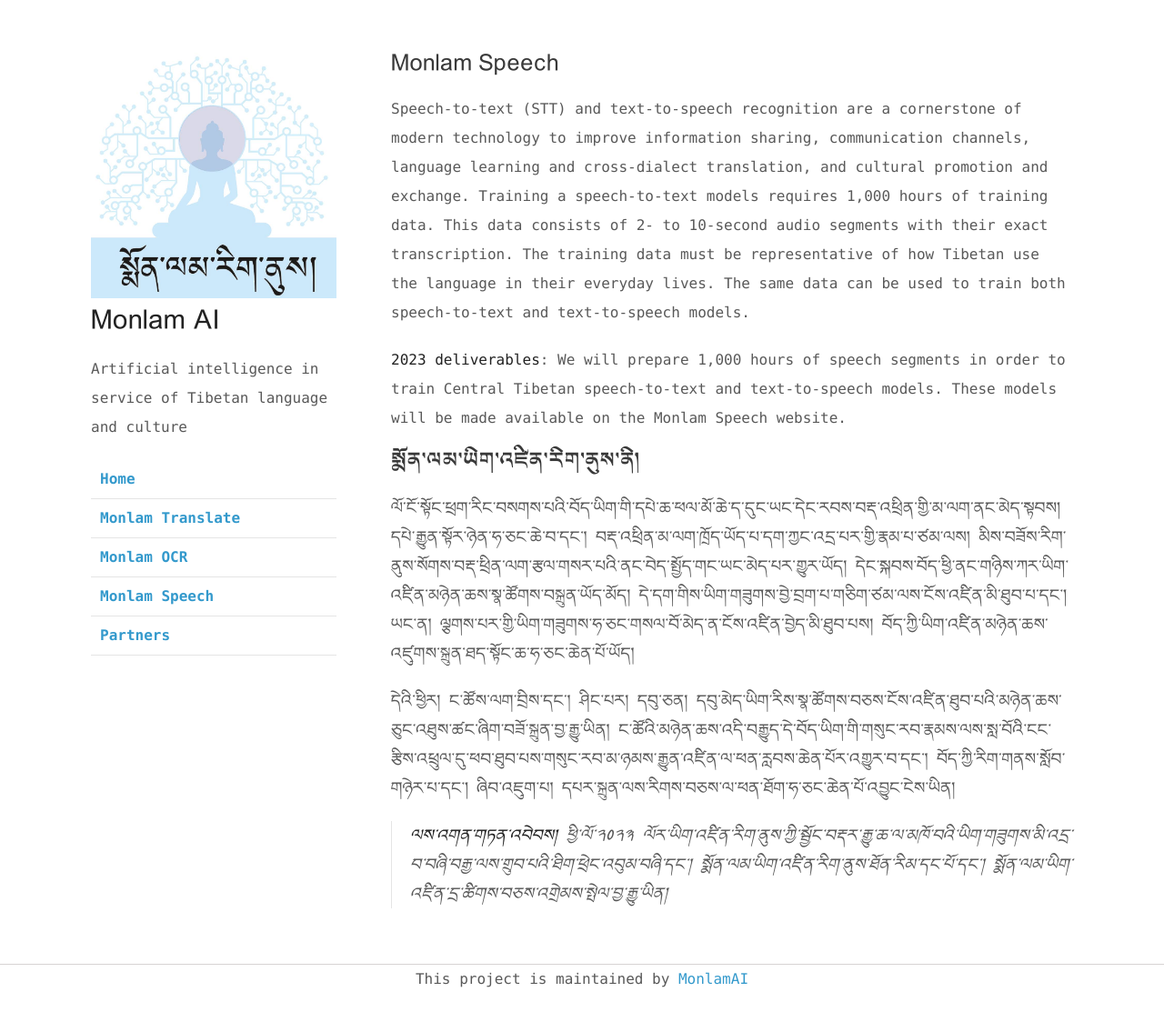
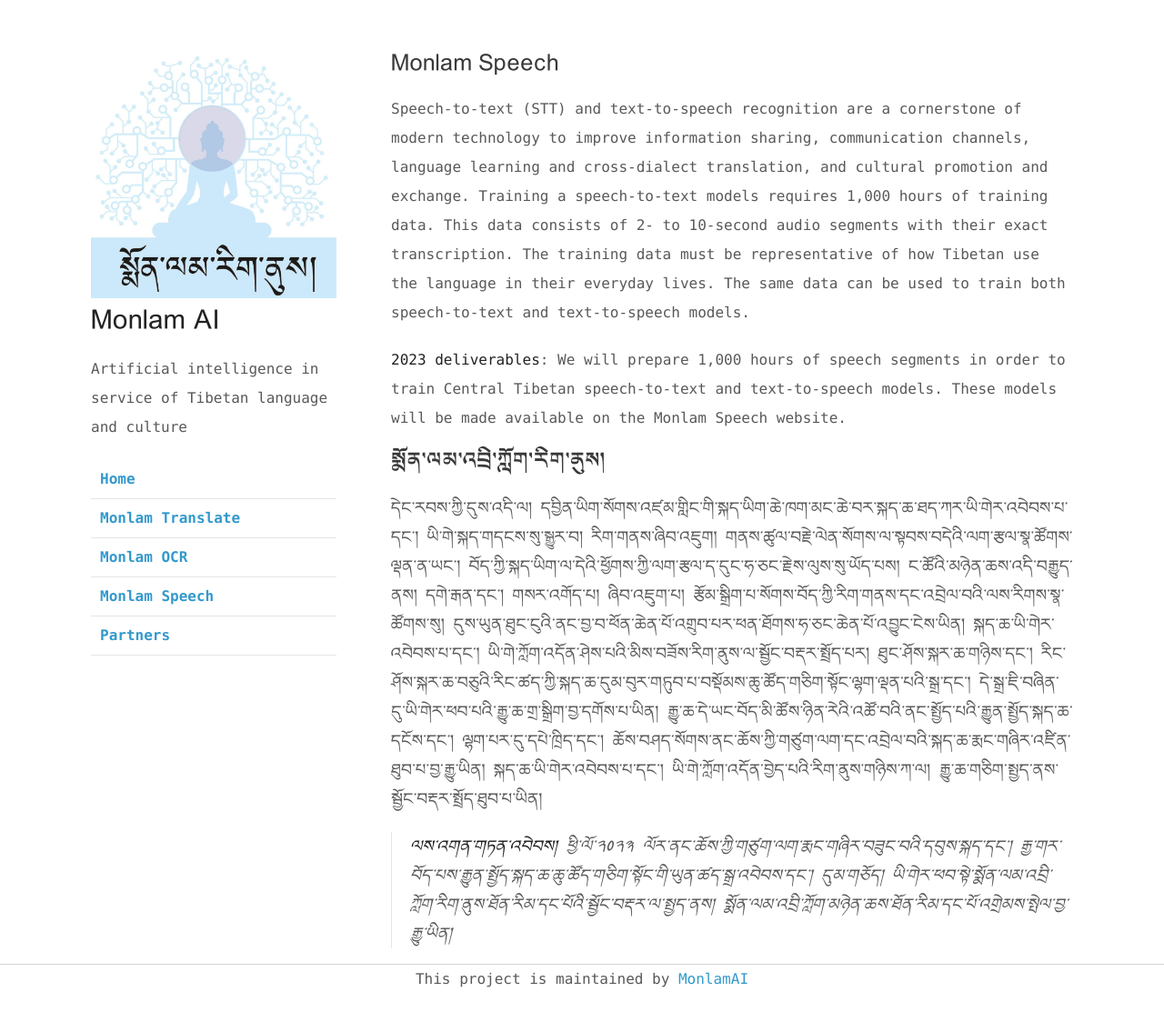
Before and after one commit to MonlamAI/monlam.ai, a Jekyll site: the page built from stt.md, in a window 1280 px wide and 1113 px high. Shown: the whole window at 91% size. Built offline with Jekyll 4.4.1, drawn with Linux system fonts in a browser that asks for light colours; our own code applies the rules of GitHub Pages for plain Markdown files.

Commit message:
Update stt.md

```diff
--- a/stt.md
+++ b/stt.md
@@ -4,10 +4,10 @@
 
 **2023 deliverables**: We will prepare 1,000 hours of speech segments in order to train Central Tibetan speech-to-text and text-to-speech models. These models will be made available on the Monlam Speech website.
 
-## སྨོན་ལམ་ཡིག་འཛིན་རིག་ནུས་ནི།
+## སྨོན་ལམ་འབྲི་ཀློག་རིག་ནུས།
 
-ལོ་ངོ་སྟོང་ཕྲག་རིང་བསགས་པའི་བོད་ཡིག་གི་དཔེ་ཆ་ཕལ་མོ་ཆེ་ད་དུང་ཡང་དེང་རབས་བརྡ་འཕྲིན་གྱི་མ་ལག་ནང་མེད་སྟབས། དཔེ་རྒྱུན་སྟོར་ཉེན་ཧ་ཅང་ཆེ་བ་དང་། བརྡ་འཕྲིན་མ་ལག་ཁྲོད་ཡོད་པ་དག་ཀྱང་འདྲ་པར་གྱི་རྣམ་པ་ཙམ་ལས། མིས་བཟོས་རིག་ནུས་སོགས་བརྡ་ཕྲིན་ལག་རྩལ་གསར་པའི་ནང་བེད་སྤྱོད་གང་ཡང་མེད་པར་གྱུར་ཡོད། དེང་སྐབས་བོད་ཕྱི་ནང་གཉིས་ཀར་ཡིག་འཛིན་མཉེན་ཆས་སྣ་ཚོགས་བསྐྲུན་ཡོད་མོད། དེ་དག་གིས་ཡིག་གཟུགས་བྱེ་བྲག་པ་གཅིག་ཙམ་ལས་ངོས་འཛིན་མི་ཐུབ་པ་དང་། ཡང་ན། ལྕགས་པར་གྱི་ཡིག་གཟུགས་ཧ་ཅང་གསལ་བོ་མེད་ན་ངོས་འཛིན་བྱེད་མི་ཐུབ་པས། བོད་ཀྱི་ཡིག་འཛིན་མཉེན་ཆས་འཛུགས་སྐྲུན་ཐད་སྟོང་ཆ་ཧ་ཅང་ཆེན་པོ་ཡོད།
+དེང་རབས་ཀྱི་དུས་འདི་ལ། དབྱིན་ཡིག་སོགས་འཛམ་གླིང་གི་སྐད་ཡིག་ཆེ་ཁག་མང་ཆེ་བར་སྐད་ཆ་ཐད་ཀར་ཡི་གེར་འབེབས་པ་དང་། ཡི་གེ་སྐད་གདངས་སུ་སྒྱུར་བ། རིག་གནས་ཞིབ་འཇུག། གནས་ཚུལ་བརྗེ་ལེན་སོགས་ལ་སྟབས་བདེའི་ལག་རྩལ་སྣ་ཚོགས་ལྡན་ན་ཡང་། བོད་ཀྱི་སྐད་ཡིག་ལ་དེའི་ཕྱོགས་ཀྱི་ལག་རྩལ་ད་དུང་ཧ་ཅང་རྗེས་ལུས་སུ་ཡོད་པས། ང་ཚོའི་མཉེན་ཆས་འདི་བརྒྱུད་ནས། དགེ་རྒན་དང་། གསར་འགོད་པ། ཞིབ་འཇུག་པ། རྩོམ་སྒྲིག་པ་སོགས་བོད་ཀྱི་རིག་གནས་དང་འབྲེལ་བའི་ལས་རིགས་སྣ་ཚོགས་སུ། དུས་ཡུན་ཐུང་ངུའི་ནང་བྱ་བ་ཕོན་ཆེན་པོ་འགྲུབ་པར་ཕན་ཐོགས་ཧ་ཅང་ཆེན་པོ་འབྱུང་ངེས་ཡིན།
+སྐད་ཆ་ཡི་གེར་འབེབས་པ་དང་། ཡི་གེ་ཀློག་འདོན་ཤེས་པའི་མིས་བཟོས་རིག་ནུས་ལ་སྦྱོང་བརྡར་སྤྲོད་པར། ཐུང་ཤོས་སྐར་ཆ་གཉིས་དང་། རིང་ཤོས་སྐར་ཆ་བཅུའི་རིང་ཚད་ཀྱི་སྐད་ཆ་དུམ་བུར་གཏུབ་པ་བསྡོམས་ཆུ་ཚོད་གཅིག་སྟོང་ལྷག་ལྡན་པའི་སྒྲ་དང་། དེ་སྒྲ་ཇི་བཞིན་དུ་ཡི་གེར་ཕབ་པའི་རྒྱུ་ཆ་གྲ་སྒྲིག་བྱ་དགོས་པ་ཡིན། རྒྱུ་ཆ་དེ་ཡང་བོད་མི་ཚོས་ཉིན་རེའི་འཚོ་བའི་ནང་སྤྱོད་པའི་རྒྱུན་སྤྱོད་སྐད་ཆ་དངོས་དང་། ལྷག་པར་དུ་དཔེ་ཁྲིད་དང་། ཆོས་བཤད་སོགས་ནང་ཆོས་ཀྱི་གཙུག་ལག་དང་འབྲེལ་བའི་སྐད་ཆ་རྨང་གཞིར་འཛིན་ཐུབ་པ་བྱ་རྒྱུ་ཡིན། སྐད་ཆ་ཡི་གེར་འབེབས་པ་དང་། ཡི་གེ་ཀློག་འདོན་བྱེད་པའི་རིག་ནུས་གཉིས་ཀ་ལ། རྒྱུ་ཆ་གཅིག་སྤྱད་ནས་སྦྱོང་བརྡར་སྤྲོད་ཐུབ་པ་ཡིན།
 
-དེའི་ཕྱིར། ང་ཚོས་ལག་བྲིས་དང་། ཤིང་པར། དབུ་ཅན། དབུ་མེད་ཡིག་རིས་སྣ་ཚོགས་བཅས་ངོས་འཛིན་ཐུབ་པའི་མཉེན་ཆས་ཅུང་འཐུས་ཚང་ཞིག་བཟོ་སྐྲུན་བྱ་རྒྱུ་ཡིན། ང་ཚོའི་མཉེན་ཆས་འདི་བརྒྱུད་དེ་བོད་ཡིག་གི་གསུང་རབ་རྣམས་ལས་སླ་བོའི་ངང་རྩིས་འཕྲུལ་དུ་ཕབ་ཐུབ་པས་གསུང་རབ་མ་ཉམས་རྒྱུན་འཛིན་ལ་ཕན་རླབས་ཆེན་པོར་འགྱུར་བ་དང་། བོད་ཀྱི་རིག་གནས་སློབ་གཉེར་པ་དང་། ཞིབ་འཇུག་པ། དཔར་སྐྲུན་ལས་རིགས་བཅས་ལ་ཕན་ཐོག་ཧ་ཅང་ཆེན་པོ་འབྱུང་ངེས་ཡིན།
 
-> **ལས་འགན་གཏན་འབེབས།** ཕྱི་ལོ་༢༠༢༣ ལོར་ཡིག་འཛིན་རིག་ནུས་ཀྱི་སྦྱོང་བརྡར་རྒྱུ་ཆ་ལ་མཁོ་བའི་ཡིག་གཟུགས་མི་འདྲ་བ་བཞི་བརྒྱ་ལས་གྲུབ་པའི་ཐིག་ཕྲེང་འབུམ་བཞི་དང་། སྨོན་ལམ་ཡིག་འཛིན་རིག་ནུས་ཐོན་རིམ་དང་པོ་དང་། སྨོན་ལམ་ཡིག་འཛིན་དྲ་ཚིགས་བཅས་འགྲེམས་སྤེལ་བྱ་རྒྱུ་ཡིན།
+> **ལས་འགན་གཏན་འབེབས།** ཕྱི་ལོ་༢༠༢༣ ལོར་ནང་ཆོས་ཀྱི་གཙུག་ལག་རྨང་གཞིར་བཟུང་བའི་དབུས་སྐད་དང་། རྒྱ་གར་བོད་པས་རྒྱུན་སྤྱོད་སྐད་ཆ་ཆུ་ཚོད་གཅིག་སྟོང་གི་ཡུན་ཚད་སྒྲ་འབེབས་དང་། དུམ་གཅོད། ཡི་གེར་ཕབ་སྟེ་སྨོན་ལམ་འབྲི་ཀློག་རིག་ནུས་ཐོན་རིམ་དང་པོའི་སྦྱོང་བརྡར་ལ་སྤྱད་ནས། སྨོན་ལམ་འབྲི་ཀློག་མཉེན་ཆས་ཐོན་རིམ་དང་པོ་འགྲེམས་སྤེལ་བྱ་རྒྱུ་ཡིན།
```
